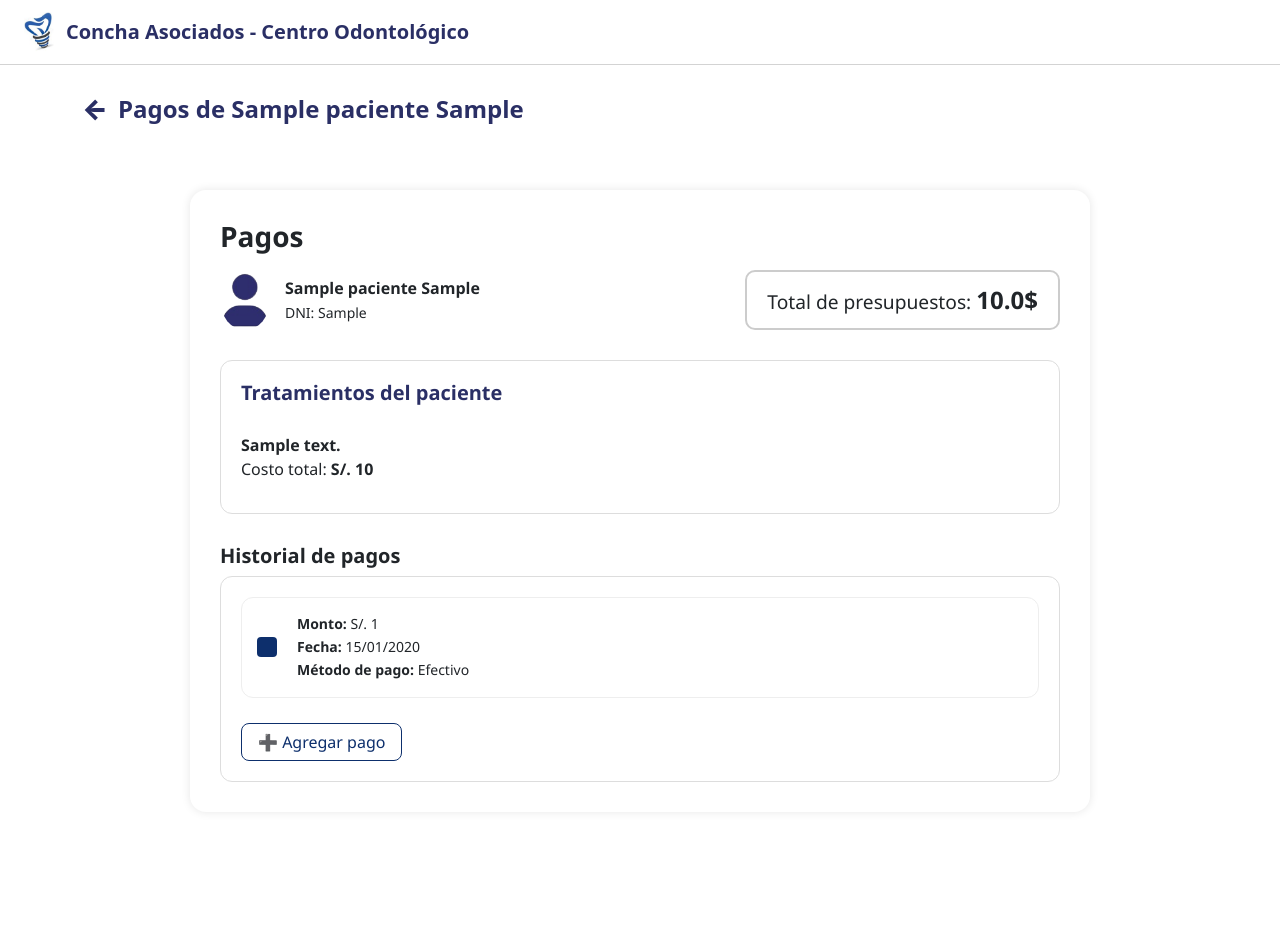
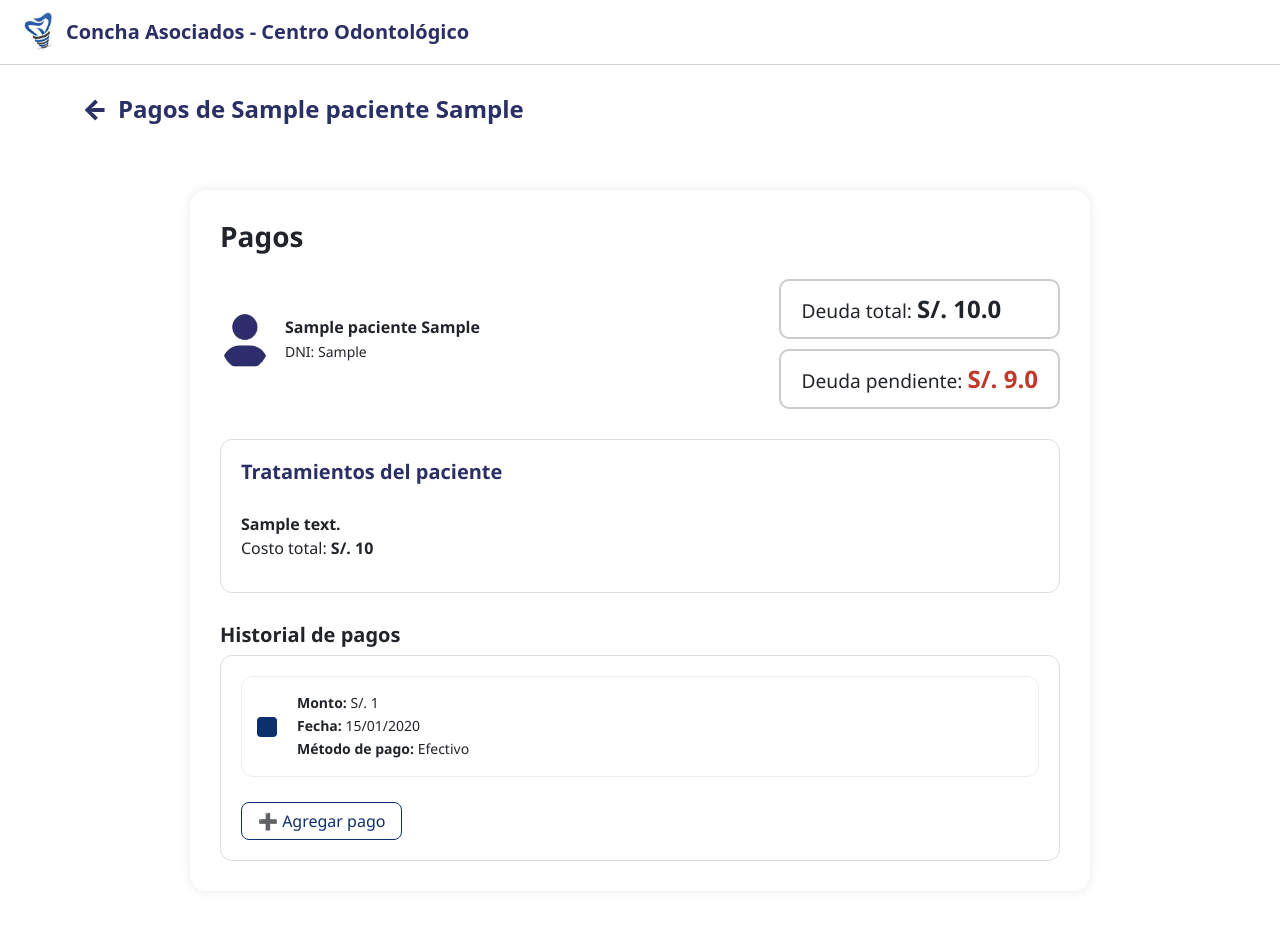
Before and after one commit to joaquin30/dentware, a Flask app: page /historia/paciente/1/pagos in a window 1280 px wide. Shown: the top 931 px of the page. Before the commit the page ends 782 px from the top, so only its background shows below. Run offline with Flask 3, Linux system fonts and the light colour scheme; tables that the repository leaves empty hold one stand-in row (values such as "Sample post"); some libraries are stand-ins or nearby versions.

Commit message:
mostrar deuda total y deuda pendiente

```diff
--- a/app/historia/routes.py
+++ b/app/historia/routes.py
@@ -463,13 +463,21 @@ def pagos(paciente_id):
         if tratamiento.costo:
             total_presupuestos += float(tratamiento.costo)
 
+    # Obtener todos los pagos del paciente
+    pagos = paciente.pagos
+
+    # Calcular el total de pagos realizados
+    total_pagos = sum(pago.monto for pago in pagos)
+
     return render_template(
         'historia/pagos.html',
         paciente=paciente,
         historia=historia,
         total_presupuestos=round(total_presupuestos, 2),
-        pagos=paciente.pagos  # Obtener los pagos del paciente
+        total_pagos=round(total_pagos, 2),
+        pagos=pagos
     )
+
 
 '''
 COD-019
--- a/app/templates/historia/pagos.html
+++ b/app/templates/historia/pagos.html
@@ -19,6 +19,7 @@
     justify-content: space-between;
     align-items: center;
     margin-bottom: 30px;
+    flex-wrap: wrap;
   }
 
   .header-main {
@@ -59,6 +60,8 @@
     padding: 10px 20px;
     border: 2px solid #ccc;
     border-radius: 10px;
+    margin-top: 10px;
+    background-color: #fff;
   }
 
   .historial {
@@ -144,7 +147,18 @@
         <small>DNI: {{ paciente.documento_identidad }}</small>
       </div>
     </div>
-    <div class="saldo">Total de presupuestos: <strong style="font-size: 1.5rem;">{{ total_presupuestos }}$</strong></div>
+    <div>
+      <div class="saldo">
+        Deuda total:
+        <strong style="font-size: 1.5rem;">S/. {{ total_presupuestos }}</strong>
+      </div>
+      <div class="saldo">
+        Deuda pendiente:
+        <strong style="font-size: 1.5rem; color: #c0392b;">
+          S/. {{ total_presupuestos - total_pagos }}
+        </strong>
+      </div>
+    </div>
   </div>
 
   <!-- Box de Tratamientos -->
```
